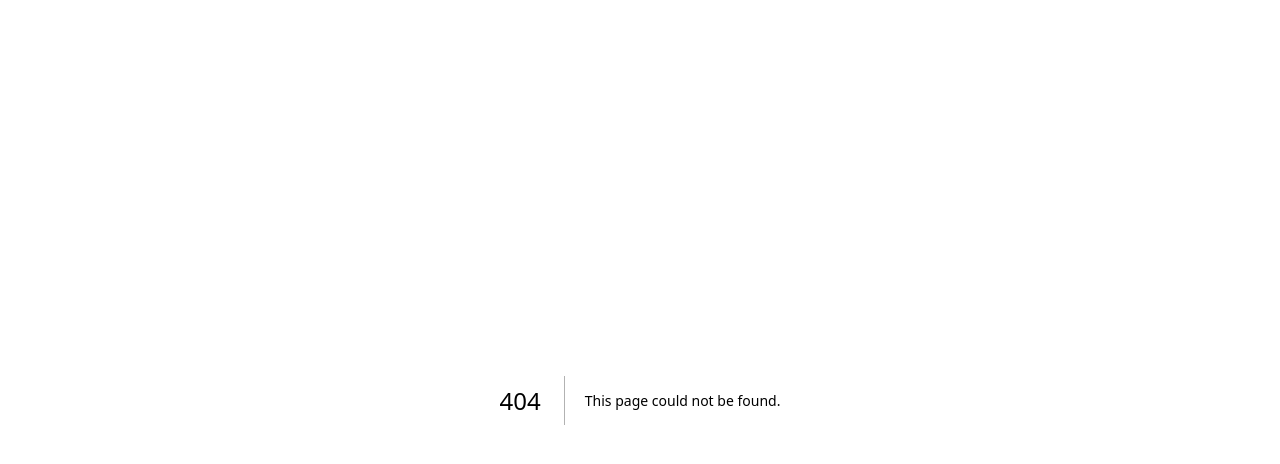
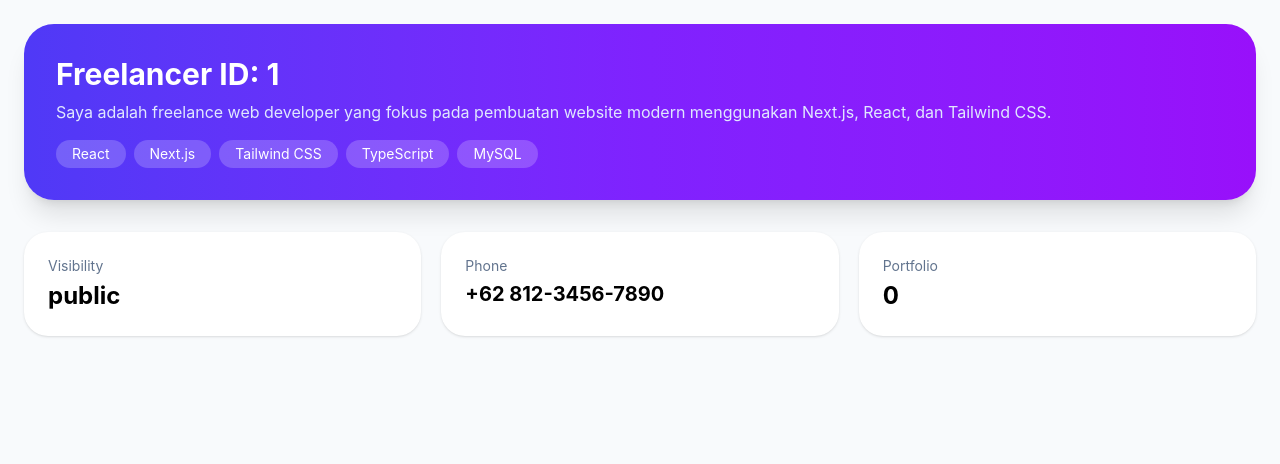
Before and after one commit to lutbagas/capstone-project, a Next.js app: page /freelancers/1 in a window 1280 px wide. Before the commit this address had no page. Shown: the top 464 px of the page. Built offline with nearby package versions, Linux system fonts and the light colour scheme.

Commit message:
pemasangan per id setelah login dan redirect ke dashboard

```diff
--- /dev/null
+++ b/src/app/api/auth/freelancers/[id]/route.ts
@@ -0,0 +1,36 @@
+import { NextResponse } from "next/server";
+
+const freelancers = [
+  {
+    id: 1,
+    name: "Budi",
+    email: "budi@gmail.com",
+    role: "freelancer",
+    bio: "Frontend Developer",
+  },
+  {
+    id: 2,
+    name: "Andi",
+    email: "andi@gmail.com",
+    role: "freelancer",
+    bio: "Backend Developer",
+  },
+];
+
+export async function GET(
+  req: Request,
+  { params }: { params: { id: string } }
+) {
+  const freelancer = freelancers.find(
+    (f) => f.id === Number(params.id)
+  );
+
+  if (!freelancer) {
+    return NextResponse.json(
+      { error: "Freelancer tidak ditemukan" },
+      { status: 404 }
+    );
+  }
+
+  return NextResponse.json(freelancer);
+}
--- /dev/null
+++ b/src/app/freelancers/[id]/page.tsx
@@ -0,0 +1,63 @@
+type Props = {
+  params: Promise<{
+    id: string;
+  }>;
+};
+
+export default async function FreelancerDetailPage({ params }: Props) {
+  const { id } = await params;
+
+  const profile = {
+    id,
+    title: "Frontend Web Developer",
+    bio: "Saya adalah freelance web developer yang fokus pada pembuatan website modern menggunakan Next.js, React, dan Tailwind CSS.",
+    skills: ["React", "Next.js", "Tailwind CSS", "TypeScript", "MySQL"],
+    phone: "+62 812-3456-7890",
+    visibility: "public",
+    portfolios: [],
+  };
+
+  return (
+    <main className="min-h-screen bg-slate-50 p-6">
+      <section className="mx-auto max-w-7xl">
+        <div className="rounded-[30px] bg-linear-to-r from-indigo-600 via-violet-600 to-purple-600 p-8 text-white shadow-xl">
+          <h1 className="text-3xl font-bold">
+            Freelancer ID: {profile.id}
+          </h1>
+
+          <p className="mt-2 text-indigo-100">{profile.bio}</p>
+
+          <div className="mt-4 flex flex-wrap gap-2">
+            {profile.skills.map((skill) => (
+              <span
+                key={skill}
+                className="rounded-full bg-white/20 px-4 py-1 text-sm"
+              >
+                {skill}
+              </span>
+            ))}
+          </div>
+        </div>
+
+        <div className="mt-8 grid gap-5 md:grid-cols-3">
+          <div className="rounded-3xl bg-white p-6 shadow-sm">
+            <p className="text-sm text-slate-500">Visibility</p>
+            <h2 className="mt-1 text-2xl font-bold">{profile.visibility}</h2>
+          </div>
+
+          <div className="rounded-3xl bg-white p-6 shadow-sm">
+            <p className="text-sm text-slate-500">Phone</p>
+            <h2 className="mt-1 text-xl font-bold">{profile.phone}</h2>
+          </div>
+
+          <div className="rounded-3xl bg-white p-6 shadow-sm">
+            <p className="text-sm text-slate-500">Portfolio</p>
+            <h2 className="mt-1 text-2xl font-bold">
+              {profile.portfolios.length}
+            </h2>
+          </div>
+        </div>
+      </section>
+    </main>
+  );
+}
--- a/src/components/AuthForm.tsx
+++ b/src/components/AuthForm.tsx
@@ -54,7 +54,7 @@ export default function AuthForm({ type }: Props) {
       // 🔐 LOGIN SUCCESS
       if (type === "login" && data.token) {
         localStorage.setItem("token", data.token);
-        router.push("/"); // 👉 ke homepage
+        router.push(`/freelancers/${data.user.id}`); // 👉 ke homepage
       }
 
       // 🆕 REGISTER SUCCESS
```
